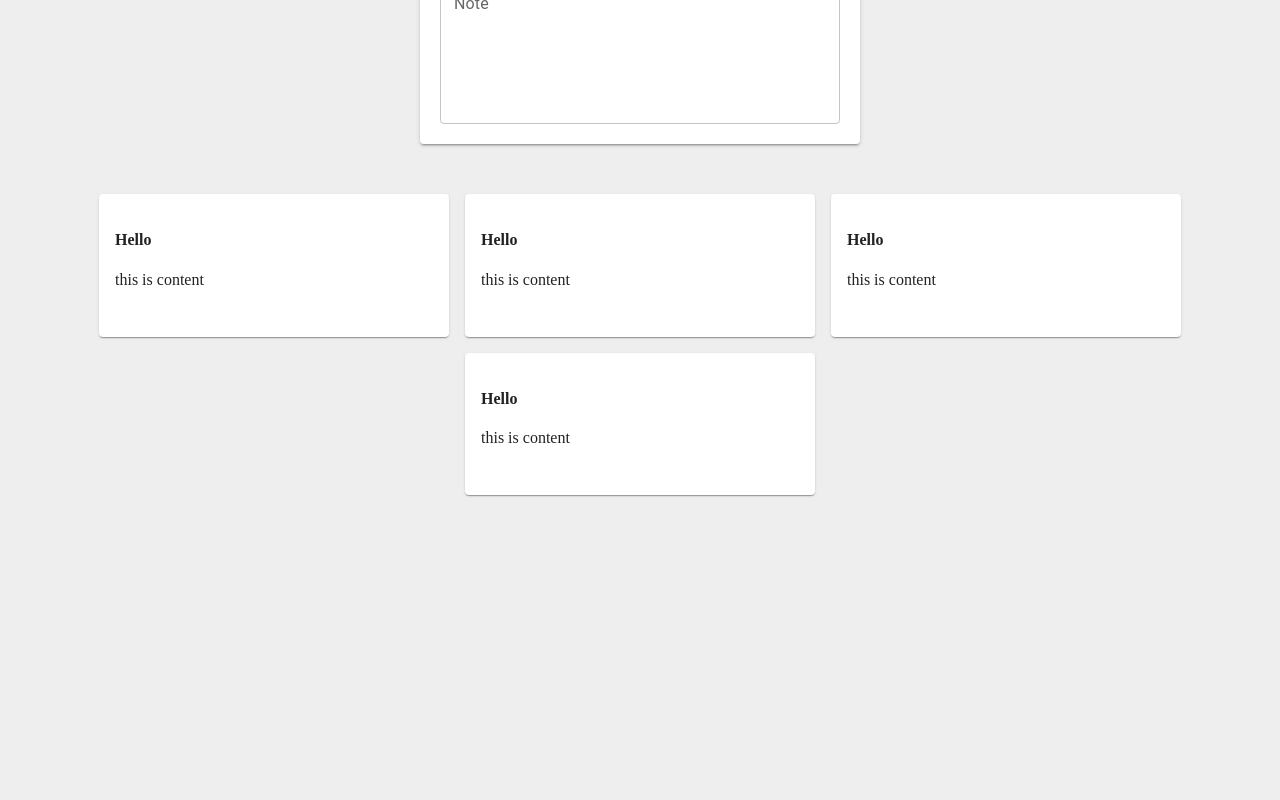
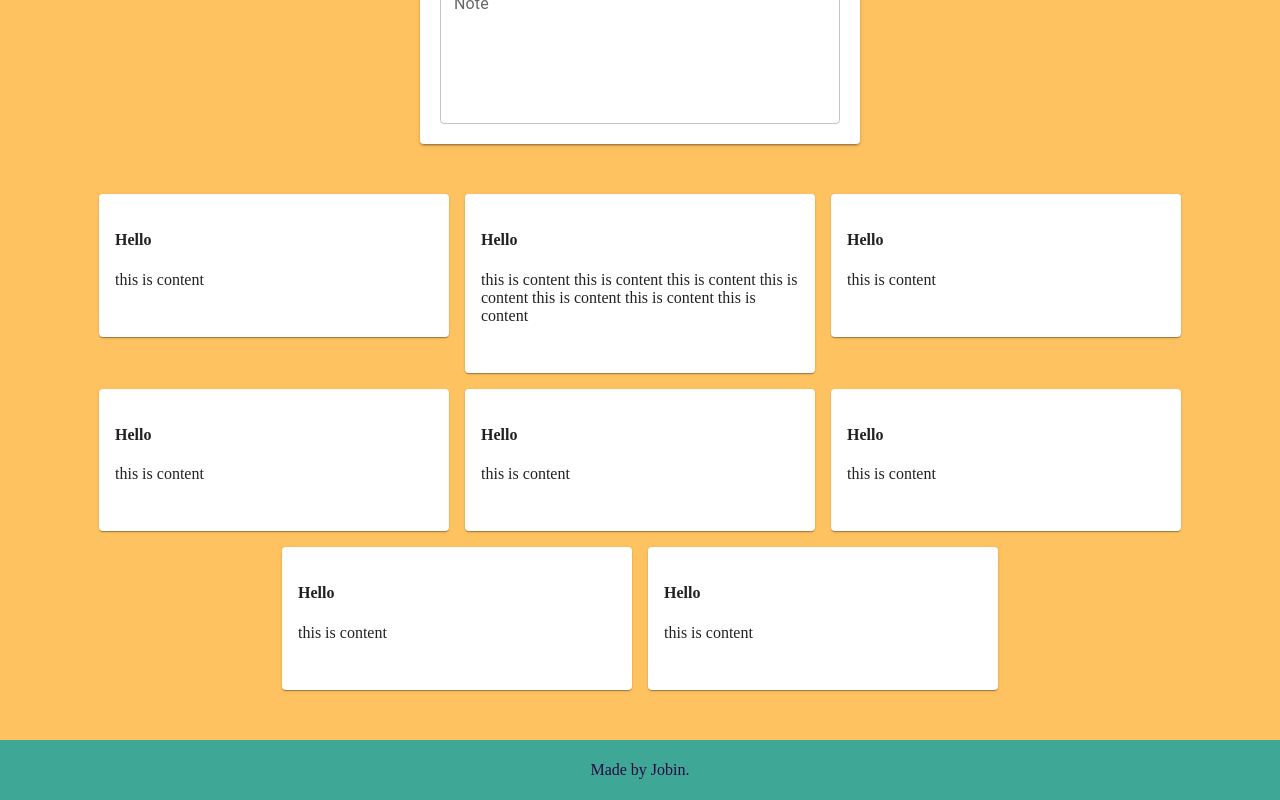
Before and after one commit to jobin365/Keeper, a React (Create React App) app in the folder client/: page / in a window 1280 px wide. Shown: the part 250-1050 px from the top of the page. Before the commit the page ends 800 px from the top, so only its background shows below. Built offline with nearby package versions, Linux system fonts and the light colour scheme; the HTML template or start-up script is replaced by a standard one; a web font is replaced by a local one.

Commit message:
add new color theme and footer

```diff
--- a/client/src/App.js
+++ b/client/src/App.js
@@ -2,6 +2,7 @@ import './App.css';
 import Header from './components/Header';
 import CreateNote from "./components/CreateNote";
 import Notes from "./components/Notes";
+import Footer from "./components/Footer";
 
 function App() {
   return (
@@ -9,6 +10,7 @@ function App() {
       <Header/>
       <CreateNote/>
       <Notes/>
+      <Footer/>
     </div>
   );
 }
--- /dev/null
+++ b/client/src/components/Footer.css
@@ -0,0 +1,9 @@
+.footer{
+    background-color: #3FA796;
+    height: 60px;
+    display: flex;
+    align-items: center;
+    justify-content: center;
+    margin-top: 50px;
+    color:#2A0944;
+}
--- /dev/null
+++ b/client/src/components/Footer.js
@@ -0,0 +1,10 @@
+import React from "react";
+import "./Footer.css";
+
+export default function Footer(){
+    return(
+        <div className="footer">
+            <p>Made by Jobin.</p>
+        </div>
+    )
+}
--- a/client/src/components/Header.css
+++ b/client/src/components/Header.css
@@ -1,6 +1,6 @@
 .header{
     height: 80px;
-    background-color: #f5ba13;
+    background-color: #2A0944;
     box-shadow: 0 0 10px 0 rgba(0, 0, 0, 0.3);
     color: white;
     display: flex;
--- a/client/src/components/Header.js
+++ b/client/src/components/Header.js
@@ -1,12 +1,12 @@
 import React from "react";
 import "./Header.css";
-import LightbulbIcon from '@mui/icons-material/Lightbulb';
+import HighlightIcon from '@mui/icons-material/Highlight';
 
 export default function Header(){
     return(
         <div className="header">
             <div className="name">
-            <LightbulbIcon style={{fontSize:"xx-large"}}/>
+            <HighlightIcon style={{fontSize:"xx-large"}}/>
             Keeper
             </div>
         </div>
--- a/client/src/components/Notes.js
+++ b/client/src/components/Notes.js
@@ -3,12 +3,13 @@ import Grid from "@mui/material/Grid";
 import Card from "@mui/material/Card";
 import CardActions from "@mui/material/CardActions";
 import CardContent from "@mui/material/CardContent";
+import "./Notes.css";
 
 export default function Notes() {
   return (
     <Grid className="grid" container spacing={2} justifyContent="center">
       <Grid item>
-        <Card sx={{ minWidth: 350 }}>
+        <Card sx={{ width: 350 }}>
           <CardContent>
             <h4>Hello</h4>
             <p>this is content</p>
@@ -17,7 +18,22 @@ export default function Notes() {
         </Card>
       </Grid>
       <Grid item>
-        <Card sx={{ minWidth: 350 }}>
+        <Card sx={{ width: 350 }}>
+          <CardContent>
+            <h4>Hello</h4>
+            <p>this is content
+            this is content
+            this is content
+            this is content
+            this is content
+            this is content
+            this is content</p>
+          </CardContent>
+          <CardActions></CardActions>
+        </Card>
+      </Grid>
+      <Grid item>
+        <Card sx={{ width: 350 }}>
           <CardContent>
             <h4>Hello</h4>
             <p>this is content</p>
@@ -26,7 +42,7 @@ export default function Notes() {
         </Card>
       </Grid>
       <Grid item>
-        <Card sx={{ minWidth: 350 }}>
+        <Card sx={{ width: 350 }}>
           <CardContent>
             <h4>Hello</h4>
             <p>this is content</p>
@@ -35,7 +51,34 @@ export default function Notes() {
         </Card>
       </Grid>
       <Grid item>
-        <Card sx={{ minWidth: 350 }}>
+        <Card sx={{ width: 350 }}>
+          <CardContent>
+            <h4>Hello</h4>
+            <p>this is content</p>
+          </CardContent>
+          <CardActions></CardActions>
+        </Card>
+      </Grid>
+      <Grid item>
+        <Card sx={{ width: 350 }}>
+          <CardContent>
+            <h4>Hello</h4>
+            <p>this is content</p>
+          </CardContent>
+          <CardActions></CardActions>
+        </Card>
+      </Grid>
+      <Grid item>
+        <Card sx={{ width: 350 }}>
+          <CardContent>
+            <h4>Hello</h4>
+            <p>this is content</p>
+          </CardContent>
+          <CardActions></CardActions>
+        </Card>
+      </Grid>
+      <Grid item>
+        <Card sx={{ width: 350 }}>
           <CardContent>
             <h4>Hello</h4>
             <p>this is content</p>
--- a/client/src/index.css
+++ b/client/src/index.css
@@ -2,5 +2,5 @@
 body{
     margin: 0px;
     font-family: "McLaren", cursive;
-    background-color: #eee;
+    background-color: #FEC260;
 }
```
